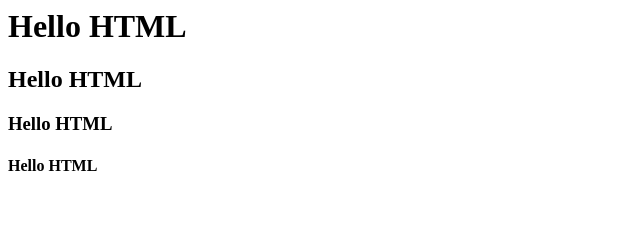
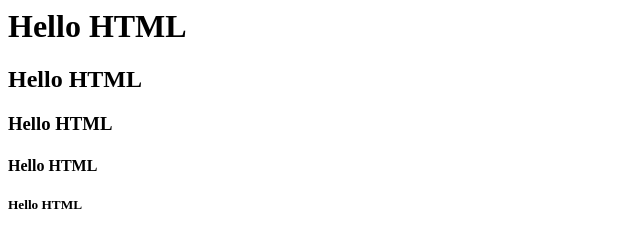
Before and after one commit to BunningVa/learning-git, a plain HTML site: page index.html in a window 1280 px wide. Shown: the full height of the page, 0-640 px from the left. Drawn offline with Linux system fonts and the light colour scheme.

Commit message:
Add h5 in index.html

```diff
--- a/index.html
+++ b/index.html
@@ -7,6 +7,7 @@
 	<h2>Hello HTML</h2>
 	<h3>Hello HTML</h3>
 	<h4>Hello HTML</h4>
+	<h5>Hello HTML</h5>
 </body>
 
 </html>
```
